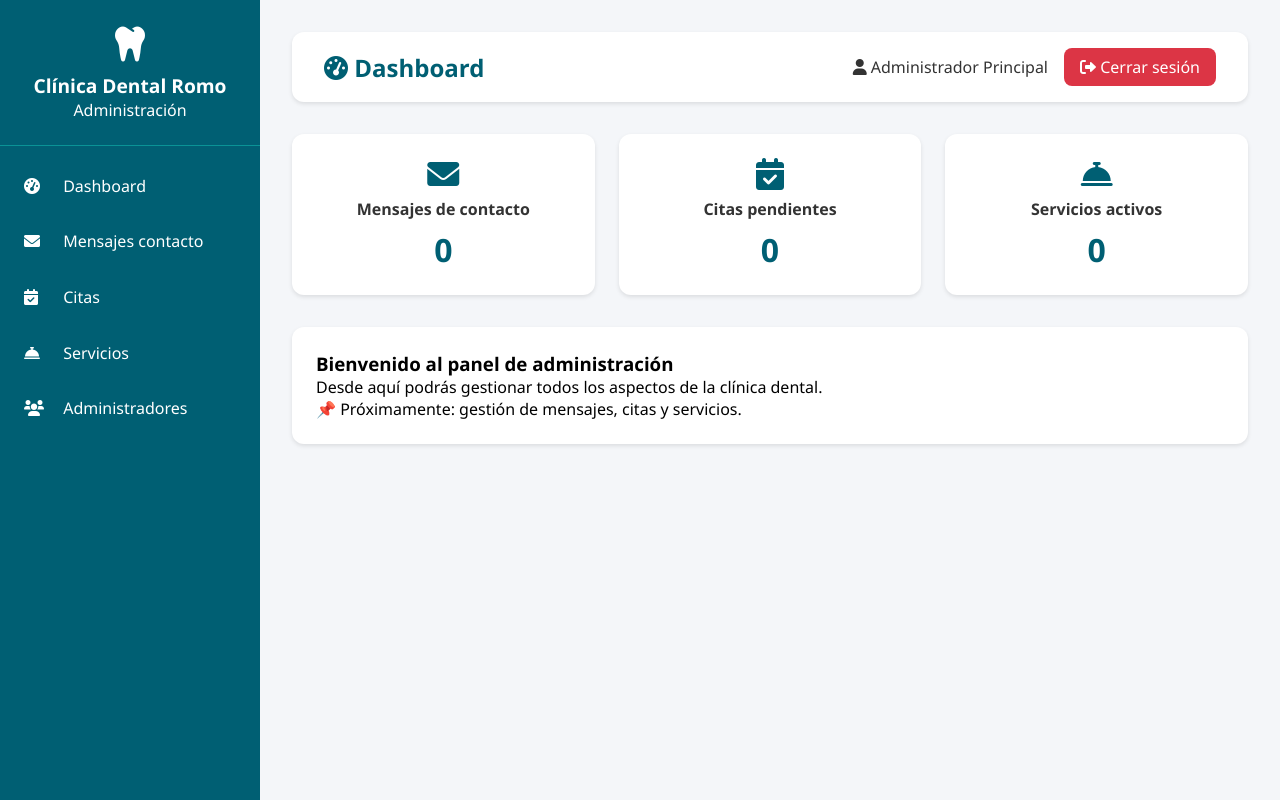
After one commit to HernaniAlex/Clinica-Dental-Romo, a PHP site: page /admin/dashboard.php in a window 1280 px wide. The commit adds this page. Run offline with PHP 8.4, Linux system fonts and the light colour scheme; a user stored in the database is signed in.

Commit message:
Añadir panel de login administrador con gestion segura de sesiones

```diff
--- /dev/null
+++ b/admin/dashboard.php
@@ -0,0 +1,229 @@
+<?php
+// Panel de administracion
+session_start();
+
+// Verificar que el administrador esta logueado
+if (!isset($_SESSION['admin_logueado']) || $_SESSION['admin_logueado'] !== true) {
+    header("Location: login.php?error=sesion");
+    exit();
+}
+?>
+
+<!DOCTYPE html>
+<html lang="es">
+<head>
+    <meta charset="UTF-8">
+    <meta name="viewport" content="width=device-width, initial-scale=1.0">
+    <title>Panel de Administración - Clínica Dental Romo</title>
+    <link rel="stylesheet" href="https://cdnjs.cloudflare.com/ajax/libs/font-awesome/6.0.0-beta3/css/all.min.css">
+    <style>
+        * {
+            margin: 0;
+            padding: 0;
+            box-sizing: border-box;
+        }
+
+        body {
+            font-family: 'Segoe UI', Tahoma, Geneva, Verdana, sans-serif;
+            background-color: #f4f6f9;
+        }
+
+        .sidebar {
+            width: 260px;
+            background-color: #005f73;
+            color: white;
+            position: fixed;
+            height: 100%;
+            left: 0;
+            top: 0;
+        }
+
+        .sidebar-header {
+            padding: 1.5rem;
+            text-align: center;
+            border-bottom: 1px solid #0a9396;
+        }
+
+        .sidebar-header i {
+            font-size: 2.5rem;
+        }
+
+        .sidebar-header h2 {
+            font-size: 1.2rem;
+            margin-top: 0.5rem;
+        }
+
+        .sidebar-menu {
+            list-style: none;
+            padding: 1rem 0;
+        }
+
+        .sidebar-menu li {
+            margin-bottom: 0.5rem;
+        }
+
+        .sidebar-menu a {
+            display: block;
+            padding: 0.8rem 1.5rem;
+            color: white;
+            text-decoration: none;
+            transition: background-color 0.3s;
+        }
+
+        .sidebar-menu a:hover {
+            background-color: #0a9396;
+        }
+
+        .sidebar-menu i {
+            width: 25px;
+            margin-right: 10px;
+        }
+
+        .main-content {
+            margin-left: 260px;
+            padding: 2rem;
+        }
+
+        .top-bar {
+            background-color: white;
+            padding: 1rem 2rem;
+            border-radius: 12px;
+            margin-bottom: 2rem;
+            display: flex;
+            justify-content: space-between;
+            align-items: center;
+            box-shadow: 0 2px 4px rgba(0,0,0,0.1);
+        }
+
+        .top-bar h1 {
+            color: #005f73;
+            font-size: 1.5rem;
+        }
+
+        .info-admin {
+            display: flex;
+            align-items: center;
+            gap: 1rem;
+        }
+
+        .info-admin span {
+            color: #333;
+        }
+
+        .boton-logout {
+            background-color: #dc3545;
+            color: white;
+            border: none;
+            padding: 0.5rem 1rem;
+            border-radius: 8px;
+            cursor: pointer;
+            text-decoration: none;
+        }
+
+        .boton-logout:hover {
+            background-color: #c82333;
+        }
+
+        .tarjetas-dashboard {
+            display: grid;
+            grid-template-columns: repeat(auto-fit, minmax(250px, 1fr));
+            gap: 1.5rem;
+            margin-bottom: 2rem;
+        }
+
+        .tarjeta {
+            background-color: white;
+            padding: 1.5rem;
+            border-radius: 12px;
+            box-shadow: 0 2px 4px rgba(0,0,0,0.1);
+            text-align: center;
+        }
+
+        .tarjeta i {
+            font-size: 2rem;
+            color: #005f73;
+            margin-bottom: 0.5rem;
+        }
+
+        .tarjeta h3 {
+            color: #333;
+            font-size: 1rem;
+            margin-bottom: 0.5rem;
+        }
+
+        .tarjeta .numero {
+            font-size: 2rem;
+            font-weight: bold;
+            color: #005f73;
+        }
+
+        .welcome-message {
+            background-color: white;
+            padding: 1.5rem;
+            border-radius: 12px;
+            box-shadow: 0 2px 4px rgba(0,0,0,0.1);
+        }
+
+        @media (max-width: 768px) {
+            .sidebar {
+                width: 100%;
+                height: auto;
+                position: relative;
+            }
+            .main-content {
+                margin-left: 0;
+            }
+        }
+    </style>
+</head>
+<body>
+    <div class="sidebar">
+        <div class="sidebar-header">
+            <i class="fas fa-tooth"></i>
+            <h2>Clínica Dental Romo</h2>
+            <p>Administración</p>
+        </div>
+        <ul class="sidebar-menu">
+            <li><a href="dashboard.php"><i class="fas fa-tachometer-alt"></i> Dashboard</a></li>
+            <li><a href="#"><i class="fas fa-envelope"></i> Mensajes contacto</a></li>
+            <li><a href="#"><i class="fas fa-calendar-check"></i> Citas</a></li>
+            <li><a href="#"><i class="fas fa-concierge-bell"></i> Servicios</a></li>
+            <li><a href="#"><i class="fas fa-users"></i> Administradores</a></li>
+        </ul>
+    </div>
+
+    <div class="main-content">
+        <div class="top-bar">
+            <h1><i class="fas fa-tachometer-alt"></i> Dashboard</h1>
+            <div class="info-admin">
+                <span><i class="fas fa-user"></i> <?php echo isset($_SESSION['admin_nombre']) ? htmlspecialchars($_SESSION['admin_nombre']) : 'Administrador'; ?></span>
+                <a href="logout.php" class="boton-logout"><i class="fas fa-sign-out-alt"></i> Cerrar sesión</a>
+            </div>
+        </div>
+
+        <div class="tarjetas-dashboard">
+            <div class="tarjeta">
+                <i class="fas fa-envelope"></i>
+                <h3>Mensajes de contacto</h3>
+                <div class="numero">0</div>
+            </div>
+            <div class="tarjeta">
+                <i class="fas fa-calendar-check"></i>
+                <h3>Citas pendientes</h3>
+                <div class="numero">0</div>
+            </div>
+            <div class="tarjeta">
+                <i class="fas fa-concierge-bell"></i>
+                <h3>Servicios activos</h3>
+                <div class="numero">0</div>
+            </div>
+        </div>
+
+        <div class="welcome-message">
+            <h3>Bienvenido al panel de administración</h3>
+            <p>Desde aquí podrás gestionar todos los aspectos de la clínica dental.</p>
+            <p>📌 Próximamente: gestión de mensajes, citas y servicios.</p>
+        </div>
+    </div>
+</body>
+</html>
--- a/index.php
+++ b/index.php
@@ -176,6 +176,10 @@
         <div class="copyright">
             <p>&copy; 2025 Clínica Dental Romo - Todos los derechos reservados</p>
         </div>
+        <!-- Enlace oculto admin -->
+        <div style="text-align: center; margin-top: 1rem;">
+            <a href="admin/login.php" style="color: transparent; text-decoration: none;">.</a>
+        </div>
     </footer>
     <script src="assets/js/contacto.js"></script>
 </body>
```
Also changed, not shown: admin/login.php (added, +166 -0 lines), admin/logout.php (added, +8 -0 lines), controllers/auth_controller.php (added, +88 -0 lines), sql/clinica_romo.sql (+21 -0 lines), assets/css/admin.css (added).
